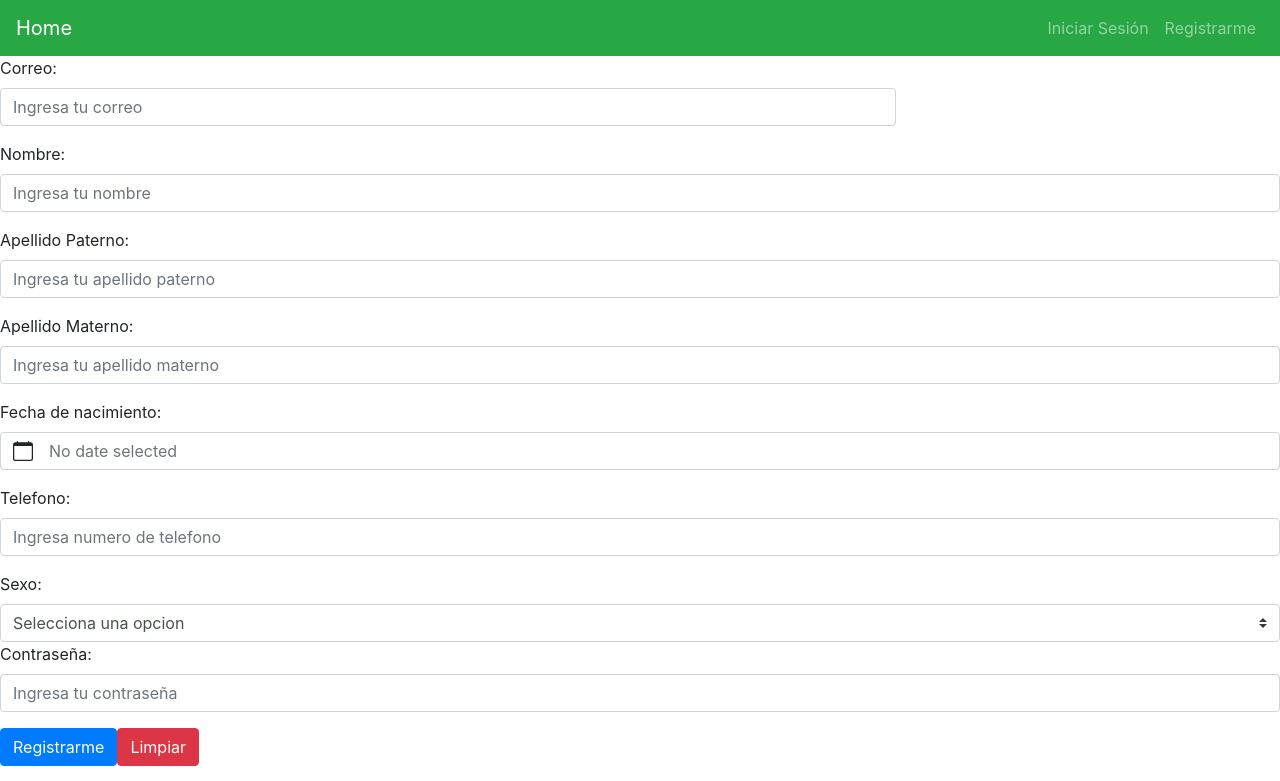
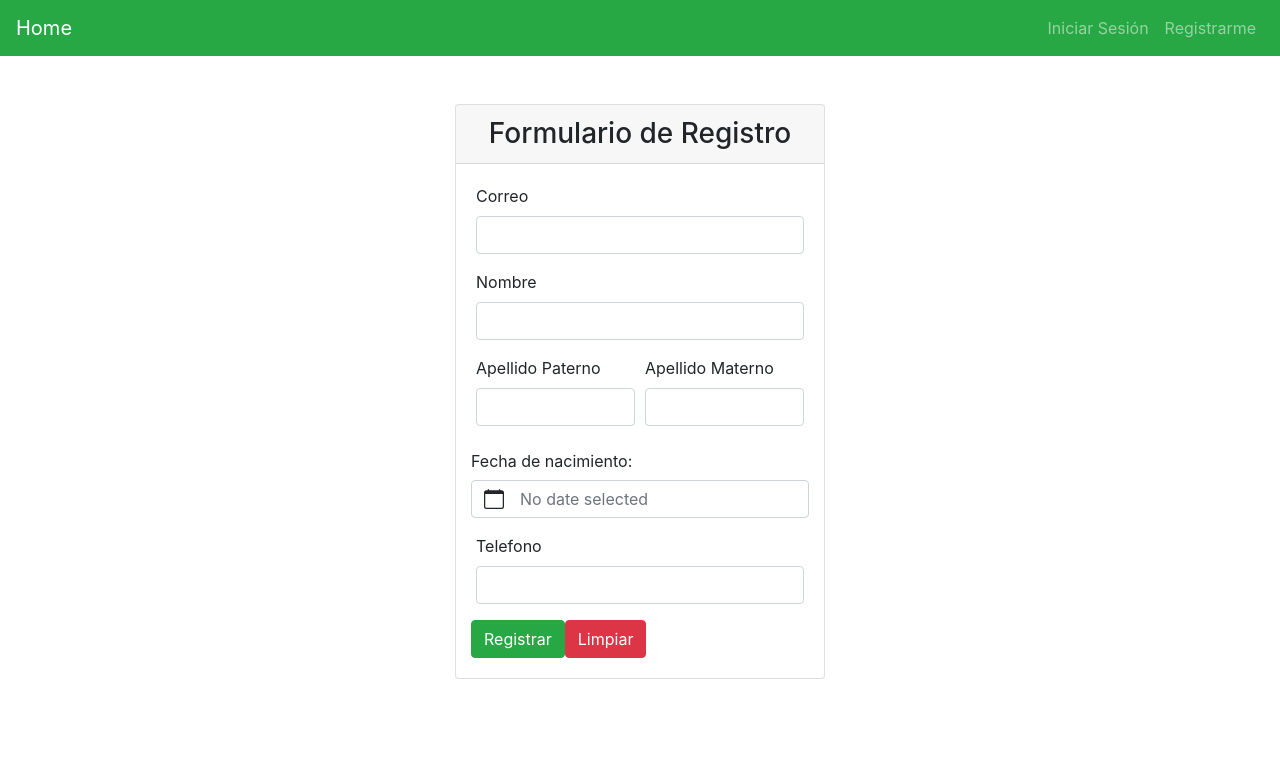
Before and after one commit to GustavoVargasLopez/DiarioInteligente, a Vue app in the folder frontend/: page /register in a window 1280 px wide. Shown: the top 781 px of the page. Built offline with nearby package versions, Linux system fonts and the light colour scheme.

Commit message:
Version 3 del proyecto

```diff
--- a/frontend/package.json
+++ b/frontend/package.json
@@ -10,8 +10,10 @@
   "dependencies": {
     "bootstrap-vue": "^2.1.0",
     "core-js": "^3.6.5",
+    "vee-validate": "^3.4.0",
     "vue": "^2.6.11",
     "vue-router": "^3.2.0",
+    "vuelidate": "^0.7.5",
     "vuex": "^3.4.0"
   },
   "devDependencies": {
--- a/frontend/src/App.vue
+++ b/frontend/src/App.vue
@@ -1,5 +1,7 @@
 <template>
+
   <div id="app">
+    <meta name="viewport" content="width=device-width, initial-scale=1, shrink-to-fit=no">
     <div id="nav">
       <Navigation />
     </div>
--- a/frontend/src/main.js
+++ b/frontend/src/main.js
@@ -5,9 +5,10 @@ import "./plugins/bootstrap-vue";
 import App from "./App.vue";
 import router from "./router";
 import store from "./store";
+import Vuelidate from 'vuelidate'
 
 Vue.config.productionTip = false;
-
+Vue.use(Vuelidate)
 new Vue({
   router,
   store,
--- a/frontend/src/views/Auth/Register.vue
+++ b/frontend/src/views/Auth/Register.vue
@@ -1,119 +1,209 @@
 <template>
-  <div>
-    <b-form @submit="onSubmit" @reset="onReset" v-if="show">
-      <b-form-group
-        id="input-group-1"
-        label="Correo:"
-        label-for="input-1"
-      >
-        <b-form-input
-          id="input-1"
-          v-model="form.email"
-          type="email"
-          style="width:70%"
-          required
-          placeholder="Ingresa tu correo"
-        ></b-form-input>
-      </b-form-group>
+  <div class="container mt-5 mb-5" style="width: 400px" >
+  <div class="card">
+    <h3 class="card-header text-center"> Formulario de Registro </h3>
+    <div class="card-body">
+    <b-form @submit.prevent="submit" @submit="onSubmit" @reset="onReset" v-if="show">
+      <div class="form-row">
 
-      <b-form-group id="input-group-2" label="Nombre:" label-for="input-2">
-        <b-form-input
-          id="input-2"
-          v-model="form.name"
-          required
-          placeholder="Ingresa tu nombre"
-        ></b-form-input>
-      </b-form-group>
+      <div class="form-group col-md-12" >
+        <label>Correo</label>
+        <input type="email" class="form-control"
+        v-model.trim="$v.email.$model" :class="{
+          'is-invalid':$v.email.$error, 'is-valid':!$v.email.$invalid}">
+          <div class="valid-feedback">El correo es valido</div>
+          <div class="invalid-feedback">
+            <span v-if="!$v.email.required">El correo es requerido</span>
+            <span v-if="!$v.email.isUnique">Ingrese un correo valido</span>
+          </div>
+      </div>
 
-      <b-form-group id="input-group-4" label="Apellido Paterno:" label-for="input-4">
-        <b-form-input
-          id="input-4"
-          v-model="form.apellidop"
-          required
-          placeholder="Ingresa tu apellido paterno"
-        ></b-form-input>
-      </b-form-group>
+      <div class="form-group col-md-12">
+        <label>Nombre</label>
+        <input type="text" class="form-control"
+        v-model.trim="$v.name.$model" :class="{
+          'is-invalid':$v.name.$error, 'is-valid':!$v.name.$invalid}">
+          <div class="valid-feedback">El nombre es valido</div>
+          <div class="invalid-feedback">
+             <span v-if="!$v.name.required">El nombre es requerido</span>
+            <span v-if="!$v.name.isUnique">Ingrese nombre valido</span>
+          </div>
+      </div>
 
-      <b-form-group id="input-group-5" label="Apellido Materno:" label-for="input-5">
-        <b-form-input
-          id="input-5"
-          v-model="form.apellidom"
-          required
-          placeholder="Ingresa tu apellido materno"
-        ></b-form-input>
-      </b-form-group>
+      <div class="form-group col-md-6">
+        <label>Apellido Paterno</label>
+        <input type="text" class="form-control"
+        v-model.trim="$v.apellidop.$model" :class="{
+          'is-invalid':$v.apellidop.$error, 'is-valid':!$v.apellidop.$invalid}">
+          <div class="valid-feedback">El apellido paterno es valido</div>
+          <div class="invalid-feedback">
+             <span v-if="!$v.apellidop.required">El apellido paterno es requerido</span>
+            <span v-if="!$v.apellidop.isUnique">Ingrese apellido paterno valido</span>
+          </div>
+      </div>
 
-      <b-form-group id="input-group-6" label="Fecha de nacimiento:" label-for="input-6">
+      <div class="form-group col-md-6">
+        <label>Apellido Materno</label>
+        <input type="text" class="form-control"
+        v-model.trim="$v.apellidom.$model" :class="{
+          'is-invalid':$v.apellidom.$error, 'is-valid':!$v.apellidom.$invalid}">
+          <div class="valid-feedback">El apellido materno es valido</div>
+          <div class="invalid-feedback">
+             <span v-if="!$v.apellidom.required">El apellido materno es requerido</span>
+            <span v-if="!$v.apellidom.isUnique">Ingrese apellido materno valido</span>
+          </div>
+      </div>
+
+
+      <b-form-group id="input-group-6" label-cols-md="12" label="Fecha de nacimiento:" label-for="input-6">
         <b-form-datepicker
-          id="input-6"
-          v-model="form.fecha"
-          required
-          class="mb-2">
+          v-model.trim="$v.fecha.$model" :class="{
+          'is-invalid':$v.fecha.$error, 'is-valid':!$v.fecha.$invalid}">
+          <div class="valid-feedback">Fecha valida</div>
+          <div class="invalid-feedback">
+             <span v-if="!$v.fecha.required">La fecha es requerida</span>
+          </div>
         </b-form-datepicker>
       </b-form-group>
 
-    <b-form-group id="input-group-7" label="Telefono:" label-for="input-7">
-        <b-form-input
-          id="input-7"
-          type = ""
-          v-model="form.telefono"
-          required
-          placeholder="Ingresa numero de telefono"
-        ></b-form-input>
-      </b-form-group>
+    <div class="form-group col-md-12">
+        <label>Telefono</label>
+        <input type="text" class="form-control"
+        v-model.trim="$v.telefono.$model" :class="{
+          'is-invalid':$v.telefono.$error, 'is-valid':!$v.telefono.$invalid}">
+          <div class="valid-feedback">El telefono es valido</div>
+          <div class="invalid-feedback">
+             <span v-if="!$v.telefono.required">El telefono es requerido</span>
+            <span v-if="!$v.telefono.isUnique">Ingrese telefono valido</span>
+          </div>
+      </div>
 
 
-      <b-form-group id="input-group-3" label="Sexo:" label-for="input-3">
-        <b-form-select
-          id="input-3"
-          v-model="form.sex"
-          :options="sex"
-          required
-        ></b-form-select>
 
-        <b-form-group id="input-group-8" label="Contraseña:" label-for="input-8">
-        <b-form-input
-          id="input-8"
-          type="password"
-          v-model="contraseña"
-          required
-          placeholder="Ingresa tu contraseña"
-        ></b-form-input>
-      </b-form-group>
+      <b-button  type="submit" variant="success">Registrar</b-button>
 
-
-      </b-form-group>
-      <b-button type="submit" variant="primary">Registrarme</b-button>
       <b-button type="reset" variant="danger">Limpiar</b-button>
+      </div>
     </b-form>
-    <b-card class="mt-3" header="Form Data Result">
-      <pre class="m-0">{{ form }}</pre>
-    </b-card>
+    </div>
+  </div>
   </div>
 </template>
 
 <script>
+import { required, email } from 'vuelidate/lib/validators'
   export default {
+    name: 'RegisterForm',
     data() {
       return {
-        form: {
          email: '',
          name: '',
-          sex: null,
          apellidop: '',
          apellidom : '',
+         telefono :'',
          fecha : '',
-          telefono :'',
+        sex: [{ text: 'Selecciona una opcion', value: null }, 'F', 'M', ],
+        show: true,
+        submitStatus: null
+
+
+      }
+    },
+    validations: {
+      name:{
+        required,
+        isUnique (value){
+          if(value == '' ) return true
+
+          var nombre = /^[A-Za-z]+$/;
+
+          return new Promise((resolve)=>{
+            setTimeout(()=>{
+              resolve(nombre.test(value))
+            }, 350 + Math.random() *300 )
+          })
+
+        }
 
       },
-        sex: [{ text: 'Selecciona una opcion', value: null }, 'F', 'M', ],
-        show: true
+      apellidop:{
+        required,
+        isUnique (value){
+          if(value == '' ) return true
+
+          var apellidop = /^[A-Za-z]+$/;
+
+          return new Promise((resolve)=>{
+            setTimeout(()=>{
+              resolve(apellidop.test(value))
+            }, 350 + Math.random() *300 )
+          })
+
+        }
+
+      },
+      apellidom:{
+        required,
+        isUnique (value){
+          if(value == '' ) return true
+
+          var apellidom = /^[A-Za-z]+$/;
+
+          return new Promise((resolve)=>{
+            setTimeout(()=>{
+              resolve(apellidom.test(value))
+            }, 350 + Math.random() *300 )
+          })
+
+        }
+
+      },
+      telefono:{
+        required,
+        isUnique (value){
+          if(value == '' ) return true
+
+          var telefono = /\([0-9]{3}\) [0-9]{3}[-][0-9]{4}/;
+
+          return new Promise((resolve)=>{
+            setTimeout(()=>{
+              resolve(telefono.test(value))
+            }, 350 + Math.random() *300 )
+          })
+
+        }
+
+      },
+      fecha :{
+        required
+      },
+      email :{
+        required,
+        email,
+        isUnique (value){
+          if(value == '' ) return true
+
+          var Email_Regex = /(.+)@(.+){2,}\.(.+){2,}/;
+
+          return new Promise((resolve)=>{
+            setTimeout(()=>{
+              resolve(Email_Regex.test(value))
+            }, 350 + Math.random() *300 )
+          })
+
+        }
       }
     },
+
     methods: {
-      onSubmit(evt) {
+      /*onSubmit(evt) {
         evt.preventDefault()
         alert(JSON.stringify(this.form))
+      },*/
+      submit() {
+      console.log('submit!')
+      this.$v.$touch()
+
           },
       onReset(evt) {
         evt.preventDefault()
@@ -131,6 +221,13 @@
           this.show = true
         })
       }
+     /* checkForm(evt){
+        evt.preventDefault()
+        if( this.expresion.test(this.form.email)){
+          return true;
+        }*/
       }
+
     }
+
 </script>
```
Also changed, not shown: 1 other file (tests, documents, lock files or other folders). Lines whose indentation alone changed are shown as unchanged.
